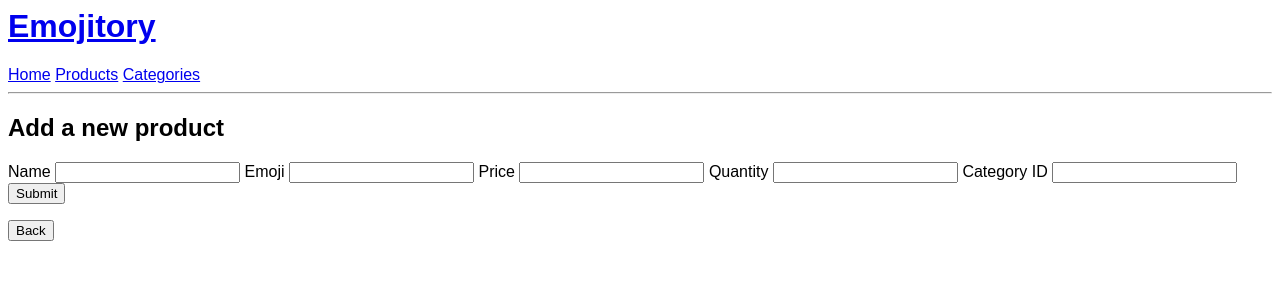
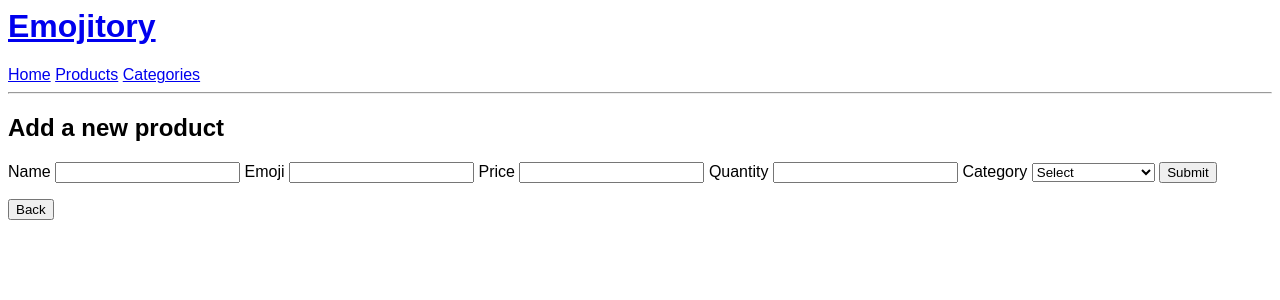
Before and after one commit to slabwu/inventory-application, a Node server app: template views/addProduct.ejs in a window 1280 px wide. Shown: the top 300 px of the page. Run offline with Node 20, Linux system fonts and the light colour scheme; the template is opened without the code that fills it: most values are stand-ins (such as "Sample title", 1, 10 or a date in 2020).

Commit message:
Change category input to select

```diff
--- a/controllers/productController.js
+++ b/controllers/productController.js
@@ -1,7 +1,8 @@
 const db = require('../db/queries')
 
 const getAddProduct = async (req, res) => {
-    res.render('addProduct')
+    let categories = await db.getCategories()
+    res.render('addProduct', { categories: categories})
 }
 
 const postAddProduct = async (req, res) => {
--- a/views/addProduct.ejs
+++ b/views/addProduct.ejs
@@ -14,8 +14,13 @@
             <input type="text" name="price">
             <label for="quantity">Quantity</label>
             <input type="text" name="quantity">
-            <label for="categoryId">Category ID</label>
-            <input type="number" name="categoryId">
+            <label for="categoryId">Category</label>
+            <select name="categoryId">
+                <option value="" disabled selected>Select</option>
+                <% categories.forEach(category => { %>
+                    <option value="<%= category.id %>"><%= category.name %></option>
+                <% }) %>
+            </select>
             <button>Submit</button>
         </form>
         <a href="/products">
```
